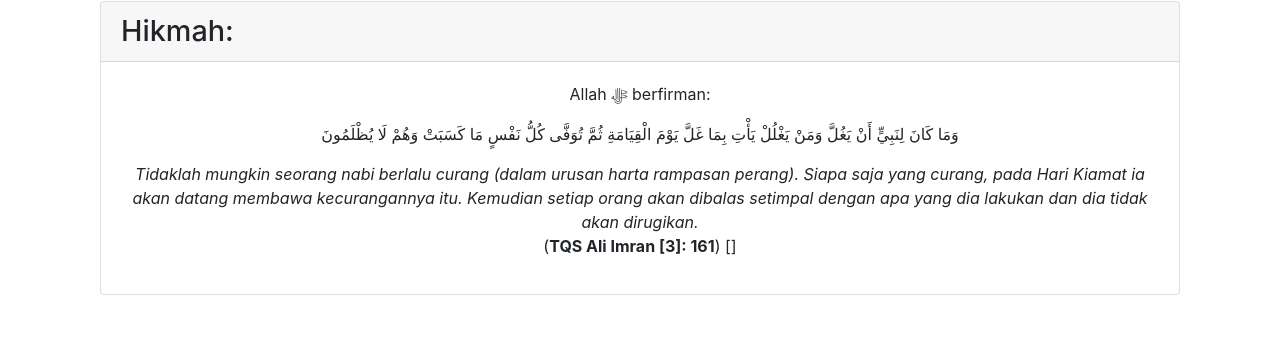
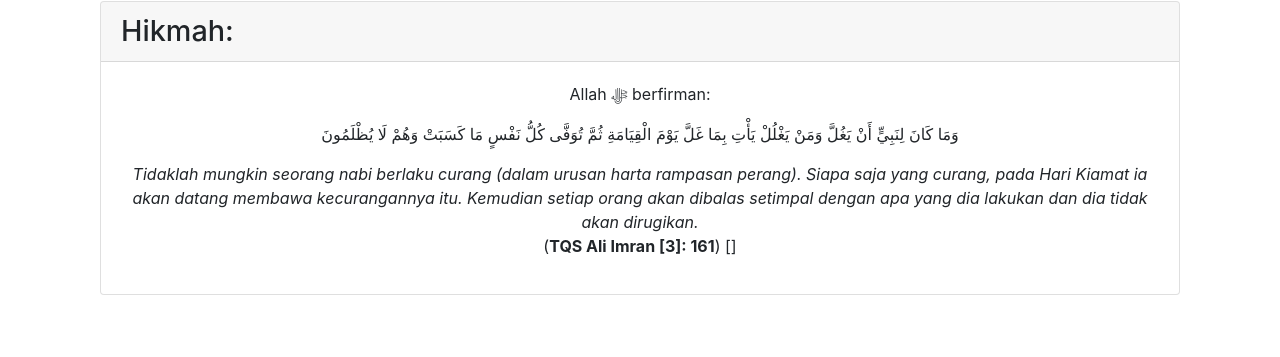
Before and after one commit to bandithijo/buletin-dakwah-kaffah, a Jekyll site: the page built from _posts/2020/2020-02-14-membasmi-korupsi-lebih-mudah-dengan-hukum-syariah.md, in a window 1280 px wide and 900 px high, scrolled down 2995 px. Shown: the part 396-753 px from the top of the window. Built offline with Jekyll 4.4.1, drawn with Linux system fonts in a browser that asks for light colours; nearby versions of some CDN libraries.

Commit message:
Buletin: Membasmi Korupsi Lebih Mudah dengan Hukum Syariah | update typo pada hikmah

```diff
--- a/_posts/2020/2020-02-14-membasmi-korupsi-lebih-mudah-dengan-hukum-syariah.md
+++ b/_posts/2020/2020-02-14-membasmi-korupsi-lebih-mudah-dengan-hukum-syariah.md
@@ -129,7 +129,7 @@ Karena itu sudah saatnya umat kembali pada syariah Islam yang datang dari Allah
   </p>
 
   <p class="text-center">
-  <i>Tidaklah mungkin seorang nabi berlalu curang (dalam urusan harta rampasan perang). Siapa saja yang curang, pada Hari Kiamat ia akan datang membawa kecurangannya itu. Kemudian setiap orang akan dibalas setimpal dengan apa yang dia lakukan dan dia tidak akan dirugikan.</i>
+  <i>Tidaklah mungkin seorang nabi berlaku curang (dalam urusan harta rampasan perang). Siapa saja yang curang, pada Hari Kiamat ia akan datang membawa kecurangannya itu. Kemudian setiap orang akan dibalas setimpal dengan apa yang dia lakukan dan dia tidak akan dirugikan.</i>
   <br>(<b>TQS Ali Imran [3]: 161</b>) []
   </p>
   </div>
```
